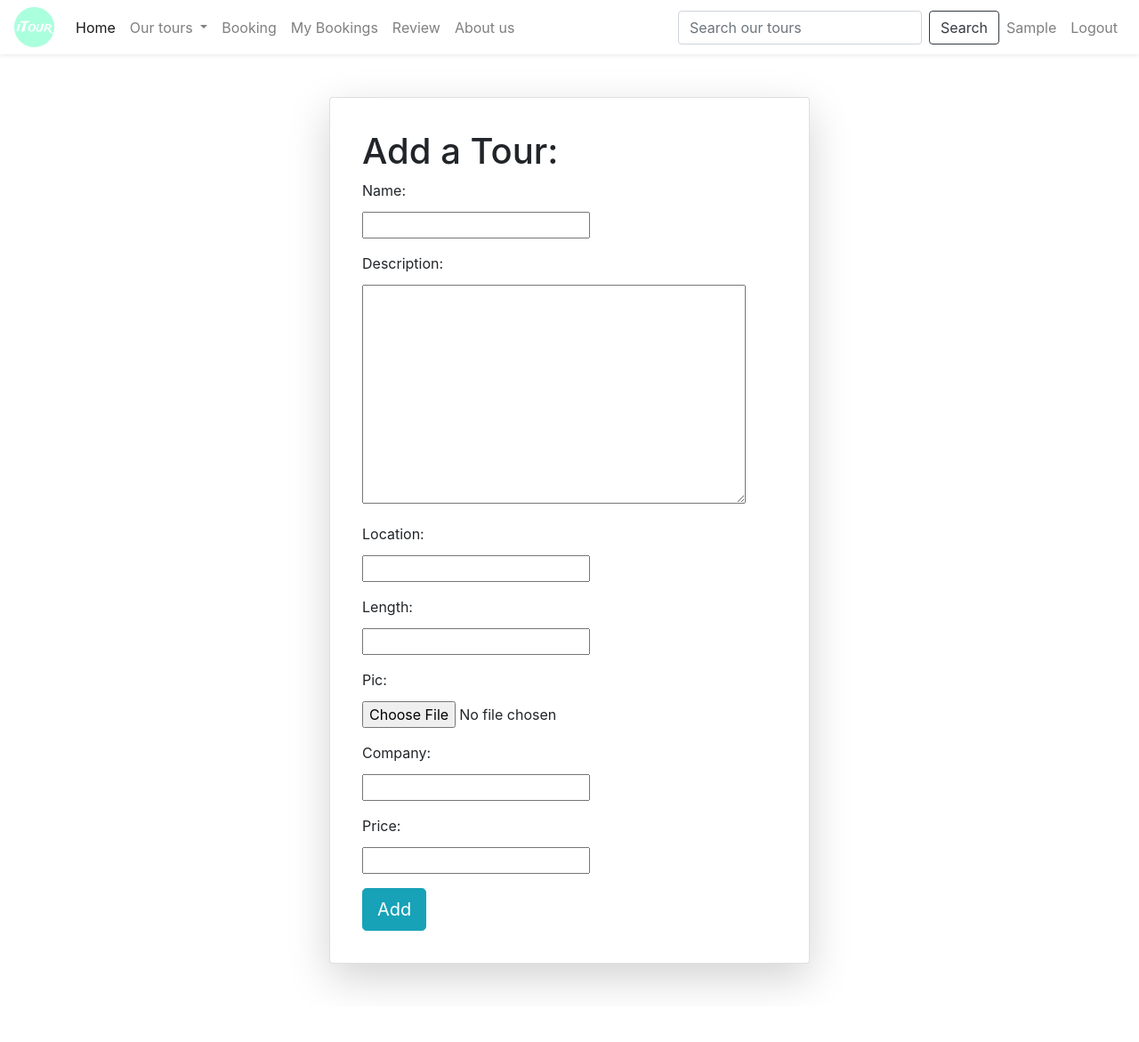
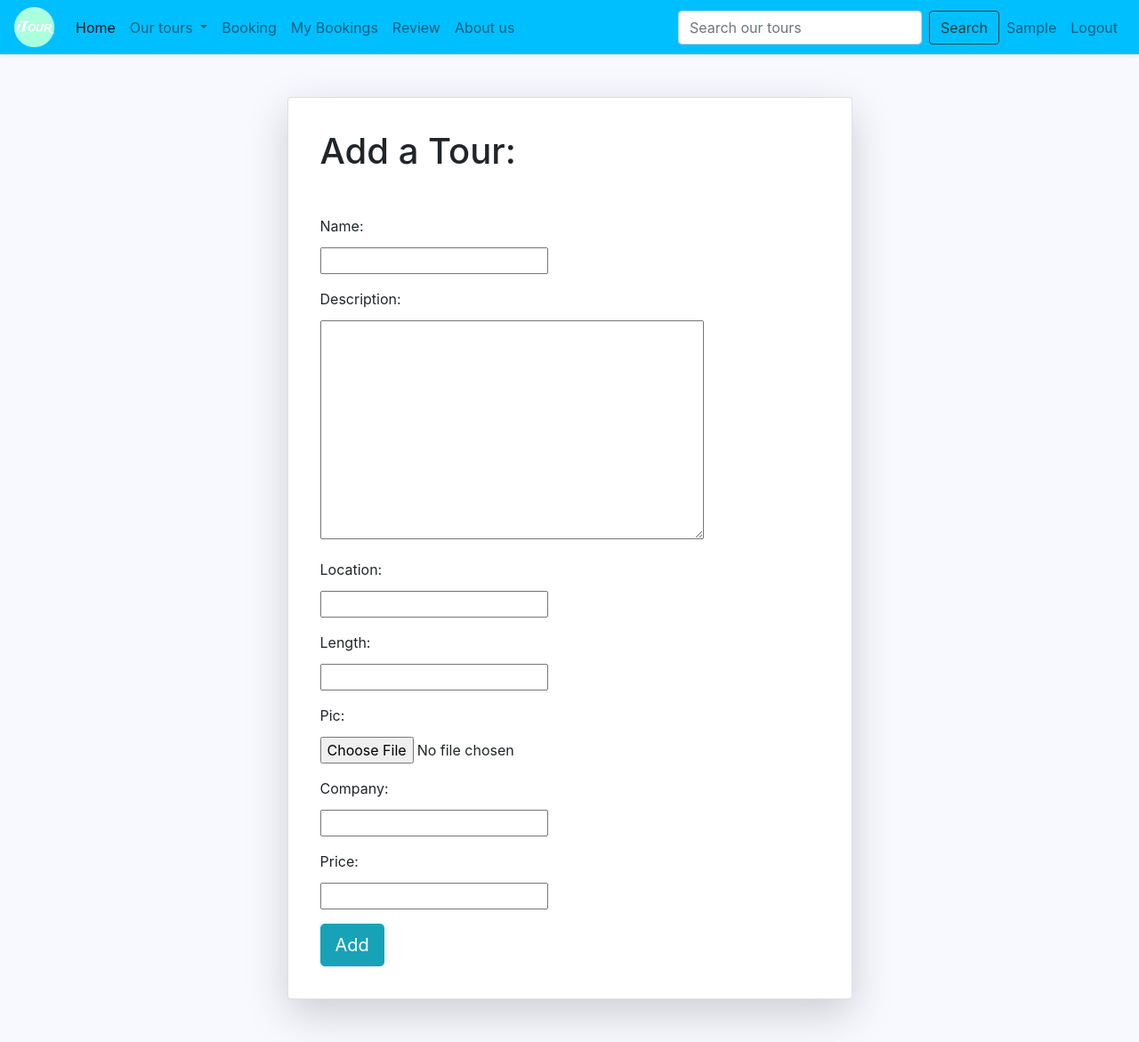
Before and after one commit to SophieHau/itour.com, a Django app: page /tours/add in a window 1280 px wide. Shown: the whole page at 89% size. Before the commit the page ends 1112 px from the top, so only its background shows below. Run offline with Django 3.2, Linux system fonts and the light colour scheme; the visitor is signed in with stand-in values (Sample User, id 1); some libraries are stand-ins or nearby versions.

Commit message:
form css changes

```diff
--- a/booking/templates/booking.html
+++ b/booking/templates/booking.html
@@ -5,7 +5,7 @@
 
     <div class="container">
       <div class="row justify-content-center">
-        <div class="col-xs-12 col-lg-6">
+        <div class="col-xs-12 col-lg-7">
           <div class="card shadow-lg p-3 mb-5 bg-white rounded">
             <div class="card-body">
               <h1>Bookings</h1>
--- a/review/templates/add_review.html
+++ b/review/templates/add_review.html
@@ -1,13 +1,13 @@
 {% extends "base.html" %}
 {% block title %}Add Review{% endblock %}
 {% block content %}
+
   <div class="container">
   	<div class="row justify-content-center">
-        <div class="col-xs-12 col-lg-6">
+      <div class="col-xs-12 col-lg-7">
         <div class="card shadow-lg p-3 mb-5 bg-white rounded">
           <div class="card-body p-2">
             <h1>Reviews</h1>
-            			<div class="card card-body"><span id="message"></span></div>
       			<table>
     				<form action="" method="post">
   					 {% csrf_token %}
@@ -20,4 +20,5 @@
   		</div>
   	</div>
   </div>
+
 {% endblock %}
--- a/static/css/style.css
+++ b/static/css/style.css
@@ -32,3 +32,7 @@
 .asteriskField {
 	display: none;
 }
+
+body {
+	background-color: ghostwhite;
+}
--- a/tour/templates/add_tour.html
+++ b/tour/templates/add_tour.html
@@ -3,20 +3,18 @@
 {% block content %}
 <div class="container">
 	<div class="row justify-content-center">
-		<div class="col-xs-12 col-lg-6">
+		<div class="col-xs-12 col-lg-7">
 			<div class="card shadow-lg p-3 mb-5 bg-white rounded">
             	<div class="card-body">
 					<h1>Add a Tour: </h1>
-					<table>
 					<form method="POST" class="mt-5" enctype="multipart/form-data" action="{% url 'tour:add_tour' %}">
 						{% csrf_token %}
 						{% for field in form %}
-					</table>
 						<div class="form-group">
 							<label class="card-title"> {{ field.name|capfirst }}: </label>
 			    			<div class="">{{ field }}</div>
 		  				</div>
-		  				{% endfor %}
+		  					{% endfor %}
 	  					<button type="submit" class="btn btn-info btn-lg justify-right">Add</button>
 					</form>
 				</div>
--- a/tour/templates/base.html
+++ b/tour/templates/base.html
@@ -22,7 +22,7 @@
 
 {% block nav %}
 
-  <nav class="navbar navbar-expand-md sticked-top navbar-light shadow-sm mb-5 bg-white" >
+  <nav class="navbar navbar-expand-md sticked-top navbar-light shadow-sm mb-5" style="background-color: deepskyblue;" >
     <a href="{% url 'tour:index' %}"> <img src="{% static 'icons/apple-touch-icon.png' %}" width="45" height="45">
 </a>
     <button class="navbar-toggler" type="button" data-toggle="collapse" data-target="#navbarCollapse" aria-controls="navbarCollapse" aria-expanded="false" aria-label="Toggle navigation">
--- a/tour/templates/edit_tour.html
+++ b/tour/templates/edit_tour.html
@@ -3,7 +3,9 @@
 {% block content %}
 <div class="container">
 	<div class="row justify-content-center">
-		<div class="col-md-7">
+		<div class="col-xs-12 col-lg-7">
+			<div class="card shadow-lg p-3 mb-5 bg-white rounded">
+            	<div class="card-body">
 					<h1>Update: </h1>
 					<form method="POST" class="mt-3" enctype="multipart/form-data" action="{% url 'tour:edit_tour' tour.id %}">
 						{% csrf_token %}
@@ -19,5 +21,6 @@
 			</div>
 		</div>
 	</div>
+</div>
 
 {% endblock %}
```
Lines whose indentation alone changed are shown as unchanged.
